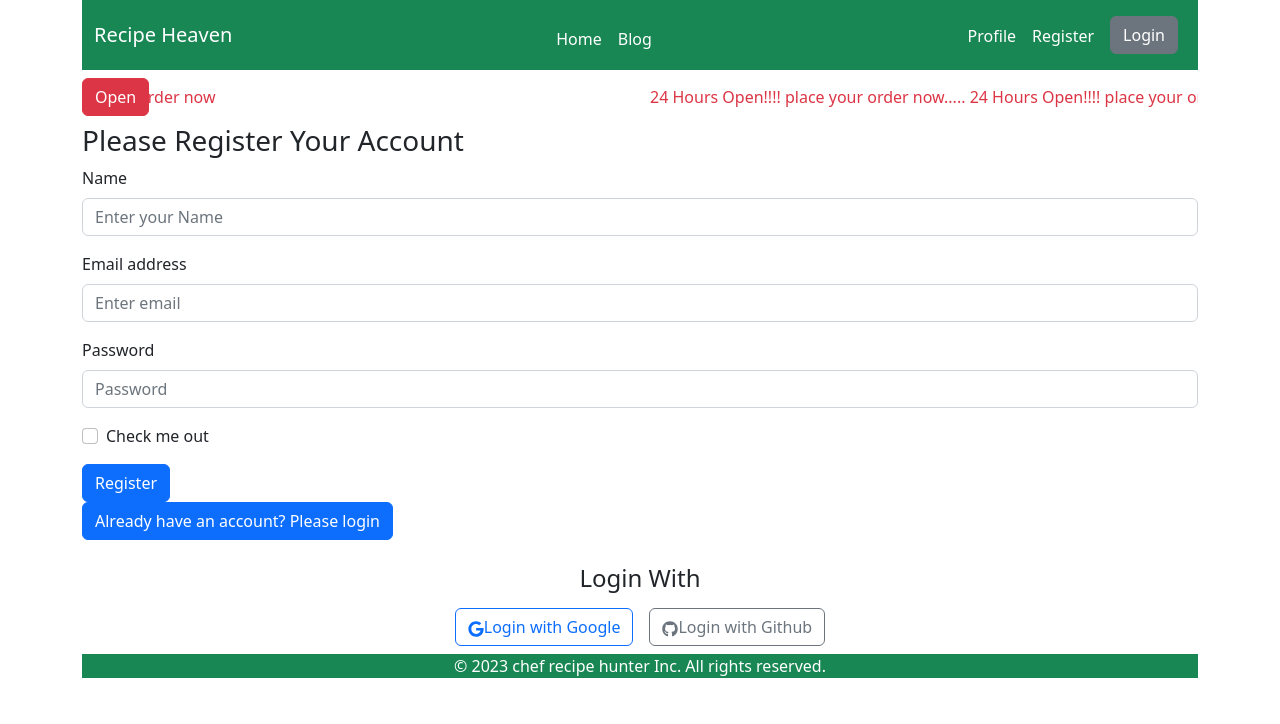
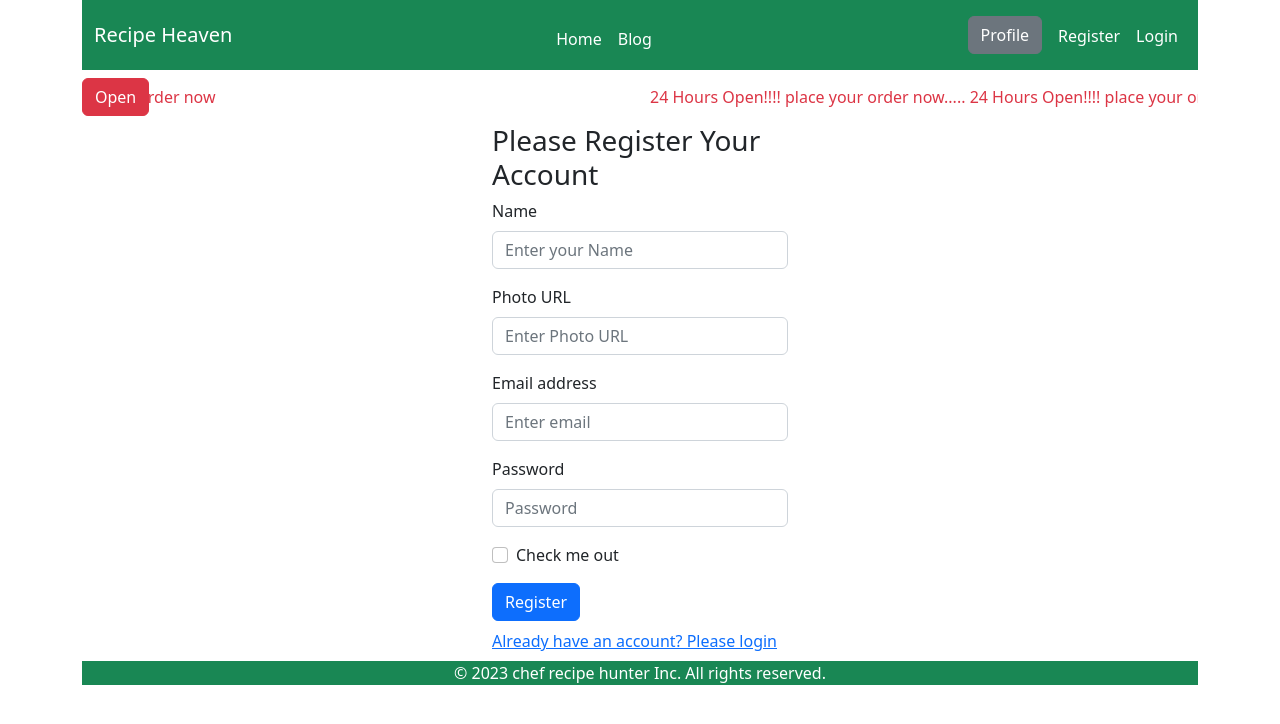
Before and after one commit to Sahrial-alam34/chef-recipe-heaven-client, a React (Vite) app: page /register in a window 1280 px wide. Shown: the top 724 px of the page. Built offline with nearby package versions, Linux system fonts and the light colour scheme.

Commit message:
regestration and login connection with firebase

```diff
--- a/package.json
+++ b/package.json
@@ -17,6 +17,7 @@
     "match-sorter": "^6.3.1",
     "react": "^18.2.0",
     "react-bootstrap": "^2.7.4",
+    "react-bootstrap-icons": "^1.10.3",
     "react-dom": "^18.2.0",
     "react-fast-marquee": "^1.5.2",
     "react-icons": "^4.8.0",
--- a/src/components/Blog/Blog.jsx
+++ b/src/components/Blog/Blog.jsx
@@ -1,10 +1,13 @@
 /* eslint-disable no-unused-vars */
-import React from 'react';
+import React, { useContext } from 'react';
+import { AuthContext } from '../../providers/AuthProviders';
 
 const Blog = () => {
+    const {user} = useContext(AuthContext)
+    console.log(user);
     return (
         <div>
-            <h2>This is blog page</h2>
+            <h2>This is blog page: {user && user.displayName}</h2>
         </div>
     );
 };
--- a/src/components/Login/Login.jsx
+++ b/src/components/Login/Login.jsx
@@ -1,14 +1,34 @@
 /* eslint-disable no-unused-vars */
-import React from 'react';
+import React, { useContext } from 'react';
 import { Button, Container, Form } from 'react-bootstrap';
 import { Link } from 'react-router-dom';
+import GoogleGithub from '../GoogleGithub/GoogleGithub';
+import { AuthContext } from '../../providers/AuthProviders';
 
 
 const Login = () => {
+    const {signIn} = useContext(AuthContext)
+    const handleLogin = (event) =>{
+        event.preventDefault();
+        const form = event.target;
+        const email = form.email.value;
+        const password = form.password.value;
+        console.log(email, password)
+
+        signIn(email, password)
+        .then(result=>{
+            const loggedUser = result.user;
+            console.log(loggedUser);
+            form.reset();
+        })
+        .catch(error=>{
+            console.log(error);
+        })
+    }
     return (
-        <Container>
+        <Container className='w-25'>
             <h3>Please Login Your Account</h3>
-            <Form >
+            <Form onSubmit={handleLogin}>
                 <Form.Group className="mb-3" controlId="formBasicEmail">
                     <Form.Label>Email address</Form.Label>
                     <Form.Control name='email' type="email" placeholder="Enter email" required />
@@ -30,10 +50,14 @@ const Login = () => {
                 </Button>
             </Form>
             <Link to='/register'>
-                <Button variant="primary" type="submit">
+                <p className='mt-2 mb-2' >
                     New to Web? Register
-                </Button>
+                </p>
             </Link>
+
+            <div className='text-center'>
+                <GoogleGithub></GoogleGithub>
+            </div>
         </Container>
     );
 };
--- a/src/components/Register/Register.jsx
+++ b/src/components/Register/Register.jsx
@@ -1,17 +1,47 @@
 /* eslint-disable no-unused-vars */
-import React from 'react';
-import GoogleGithub from '../GoogleGithub/GoogleGithub';
+import React, { useContext } from 'react';
 import { Button, Container, Form } from 'react-bootstrap';
 import { Link } from 'react-router-dom';
+import { AuthContext } from '../../providers/AuthProviders';
 
 const Register = () => {
+    const {user, createUser} = useContext(AuthContext)
+    //console.log(createUser)
+
+    const handleRegister = (event)=>{
+        event.preventDefault();
+        const form = event.target;
+        const email = form.email.value;
+        const password = form.password.value;
+        const name = form.name.value;
+        const photo = form.photoUrl.value;
+        console.log(email, password,name,photo)
+        createUser(email, password)
+        .then(result =>{
+            const loggedUser = result.user;
+            console.log(loggedUser);
+            form.reset();
+
+        })
+        .catch(error=>{
+            console.log(error)
+        })
+    }
     return (
-        <Container>
+        <Container className='w-25'>
             <h3>Please Register Your Account</h3>
-            <Form >
+            <Form onSubmit={handleRegister} >
                 <Form.Group className="mb-3" controlId="formBasicEmail">
                     <Form.Label>Name</Form.Label>
                     <Form.Control type="name" name='name' placeholder="Enter your Name" required />
+                    <Form.Text className="text-muted">
+
+
+                    </Form.Text>
+                </Form.Group>
+                <Form.Group className="mb-3" controlId="formBasicEmail">
+                    <Form.Label>Photo URL</Form.Label>
+                    <Form.Control type="name" name='photoUrl' placeholder="Enter Photo URL" required />
                     <Form.Text className="text-muted">
 
 
@@ -38,14 +68,13 @@ const Register = () => {
                 </Button>
             </Form>
             <Link to='/login'>
-                <Button variant="primary" type="submit">
+                <p className='mt-2 mb-2'
+                type="submit">
                     Already have an account? Please login
-                </Button>
+                </p>
             </Link>
 
-            <div className='text-center'>
-                <GoogleGithub></GoogleGithub>
-            </div>
+
 
         </Container>
     );
--- a/src/main.jsx
+++ b/src/main.jsx
@@ -6,9 +6,12 @@ import './index.css'
 import 'bootstrap/dist/css/bootstrap.min.css';
 import { RouterProvider } from 'react-router-dom';
 import router from './routes/Routes';
+import AuthProviders from './providers/AuthProviders';
 
 ReactDOM.createRoot(document.getElementById('root')).render(
   <React.StrictMode>
-  <RouterProvider router ={router}></RouterProvider>
+    <AuthProviders>
+      <RouterProvider router={router}></RouterProvider>
+    </AuthProviders>
   </React.StrictMode>,
 )
--- a/src/pages/Shared/Header/Header.jsx
+++ b/src/pages/Shared/Header/Header.jsx
@@ -4,6 +4,7 @@ import React from 'react';
 import { Button, Container, Nav, NavDropdown, Navbar } from 'react-bootstrap';
 import Marquee from 'react-fast-marquee';
 import { Link, NavLink } from 'react-router-dom';
+
 
 const Header = () => {
 
@@ -20,7 +21,10 @@ const Header = () => {
 
                         </Nav>
                         <Nav>
-                            <NavLink to='/' className='text-white mt-2 p-2 text-decoration-none'>Profile</NavLink>
+                            <Nav.Link eventKey={2} href="/login">
+
+                                <Button variant="secondary">Profile</Button>{' '}
+                            </Nav.Link>
                             <NavLink
                                 to="/register"
                                 className='text-white mt-2 p-2 text-decoration-none'
@@ -29,10 +33,9 @@ const Header = () => {
                                 Register
                             </NavLink>
 
-                            <Nav.Link eventKey={2} href="/login">
 
-                                <Button variant="secondary">Login</Button>{' '}
-                            </Nav.Link>
+
+                            <NavLink to='/login' className='text-white mt-2 p-2 text-decoration-none'>Login</NavLink>
                         </Nav>
                     </Navbar.Collapse>
                 </Container>
--- /dev/null
+++ b/src/providers/AuthProviders.jsx
@@ -0,0 +1,33 @@
+/* eslint-disable react/prop-types */
+/* eslint-disable no-unused-vars */
+import React, { createContext, useState } from 'react';
+import {createUserWithEmailAndPassword, getAuth, onAuthStateChanged, signInWithEmailAndPassword, signOut} from 'firebase/auth'
+import app from '../firebase/firebase.config';
+export const AuthContext = createContext(null);
+
+const auth = getAuth(app);
+const AuthProviders = ({children}) => {
+    const [user, setUser] = useState(null);
+
+    const createUser = (email, password) =>{
+        return createUserWithEmailAndPassword(auth, email,password)
+    }
+
+    const signIn = (email, password) =>{
+        return signInWithEmailAndPassword(auth, email, password);
+    }
+
+
+    const authInfo= {
+        user,
+        createUser,
+        signIn
+    }
+    return (
+        <AuthContext.Provider value={authInfo}>
+            {children}
+        </AuthContext.Provider>
+    );
+};
+
+export default AuthProviders;
```
Also changed, not shown: 1 other file (tests, documents, lock files or other folders).
